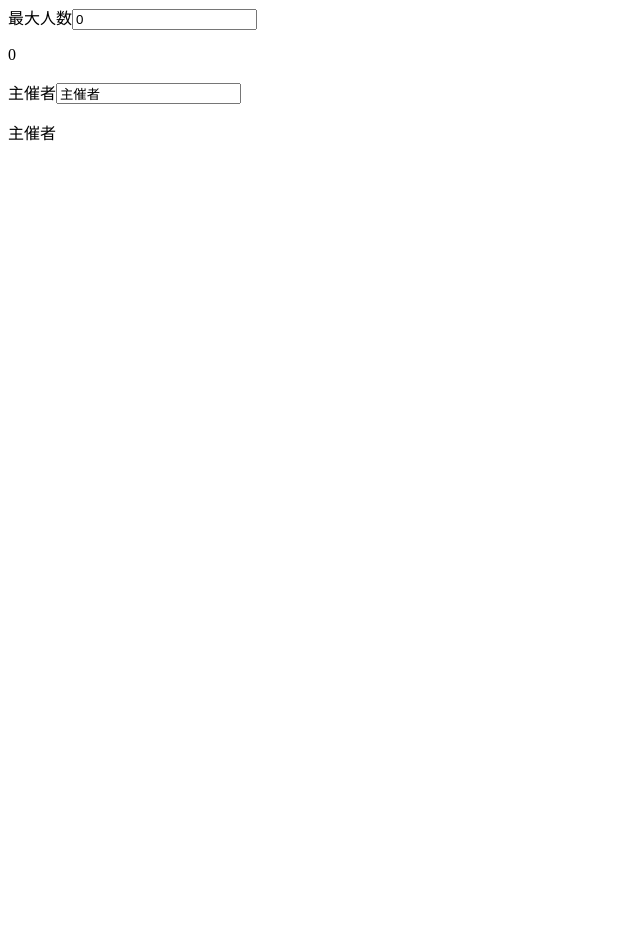
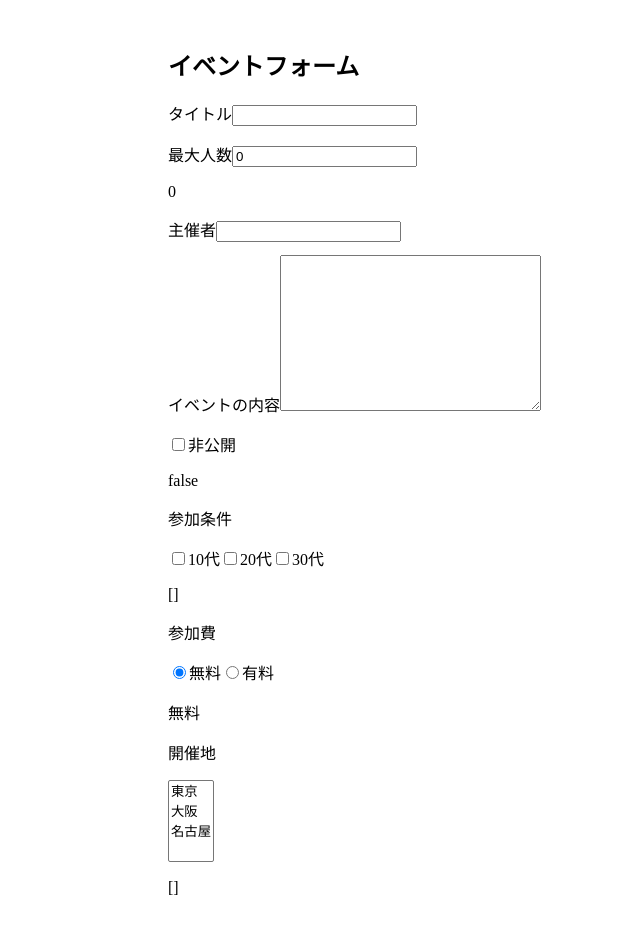
Before and after one commit to kazu-0226/sample-vue-project2, a Vue app: page / in a window 1280 px wide. Shown: the part 960-1894 px from the top of the page, without its empty margins (0-640 px from the left). Before the commit the page ends 1120 px from the top, so only its background shows below. Built offline with nearby package versions, Linux system fonts and the light colour scheme.

Commit message:
各種form作成

```diff
--- a/src/App.vue
+++ b/src/App.vue
@@ -53,7 +53,7 @@
     <About v-if="currentComponent === 'About'"></About>
     <Home v-if="currentComponent === 'Home'"></Home>
 
-    <div>
+    <div style="padding: 10rem">
       <h2>イベントフォーム</h2>
       <label for="title">タイトル</label>
       <!-- v-model.lazy修飾子は入力してフォーカスを外した時（changeのdomイベントで発火する -->
@@ -79,7 +79,73 @@
         id="host"
         type="text"
         v-model.trim="eventData.host">
-        <p>{{  eventData.host  }}</p>
+        <pre>{{  eventData.host  }}</pre>
+
+        <label for="datail">イベントの内容</label>
+        <textarea name="" id="detail" cols="30" rows="10" v-model="eventData.datail"></textarea>
+        <p style="white-space: pre">{{ eventData.datail }}</p>
+
+        <input
+        type="checkbox"
+        id="isPrivate"
+        v-model="eventData.isPrivate">
+        <label for="isPrivate">非公開</label>
+        <p>{{ eventData.isPrivate }}</p>
+
+        <!-- 複数のcheckboxのように回答を選択できる場合はdataを配列にする -->
+        <p>参加条件</p>
+        <input
+          type="checkbox"
+          name=""
+          id="10"
+          value="10代"
+          v-model="eventData.target"
+        >
+        <label for="10">10代</label>
+
+        <input
+          type="checkbox"
+          name=""
+          id="20"
+          value="20代"
+          v-model="eventData.target"
+        >
+        <label for="20">20代</label>
+
+        <input
+          type="checkbox"
+          name=""
+          id="30"
+          value="30代"
+          v-model="eventData.target"
+        >
+        <label for="30">30代</label>
+        <p>{{eventData.target}}</p>
+
+        <p>参加費</p>
+        <input
+        type="radio"
+        id="free"
+        value="無料"
+        v-model="eventData.price">
+        <label for="free">無料</label>
+
+        <input
+        type="radio"
+        id="paid"
+        value="有料"
+        v-model="eventData.price">
+        <label for="paid">有料</label>
+        <p>{{eventData.price}}</p>
+
+        <!-- selectで複数の選択肢を作成する場合、v-for="一つずつ取り出す引数 in 選択肢の集合"でそれぞれの選択肢を作成。
+             :keyで必ずインデックスを取得する
+         -->
+        <p>開催地</p>
+        <select v-model="eventData.location" multiple>
+          <option v-for="location in locations" :key="location">{{location}}</option>
+        </select>
+        <p>{{eventData.location}}</p>
     </div>
   </div>
 </template>
@@ -95,10 +161,16 @@ export default {
       number: 10,
       message: "こんにちは",
       currentComponent: "Home",
+      locations: ["東京", "大阪", "名古屋"],
       eventData:{
-        title: "タイトル",
+        title: "",
         maxNumber: 0 ,
-        host: "主催者"
+        host: "",
+        detail: "",
+        isPrivate: false,
+        target:[],
+        price: "無料",
+        location: []
       }
     }
   },
```
